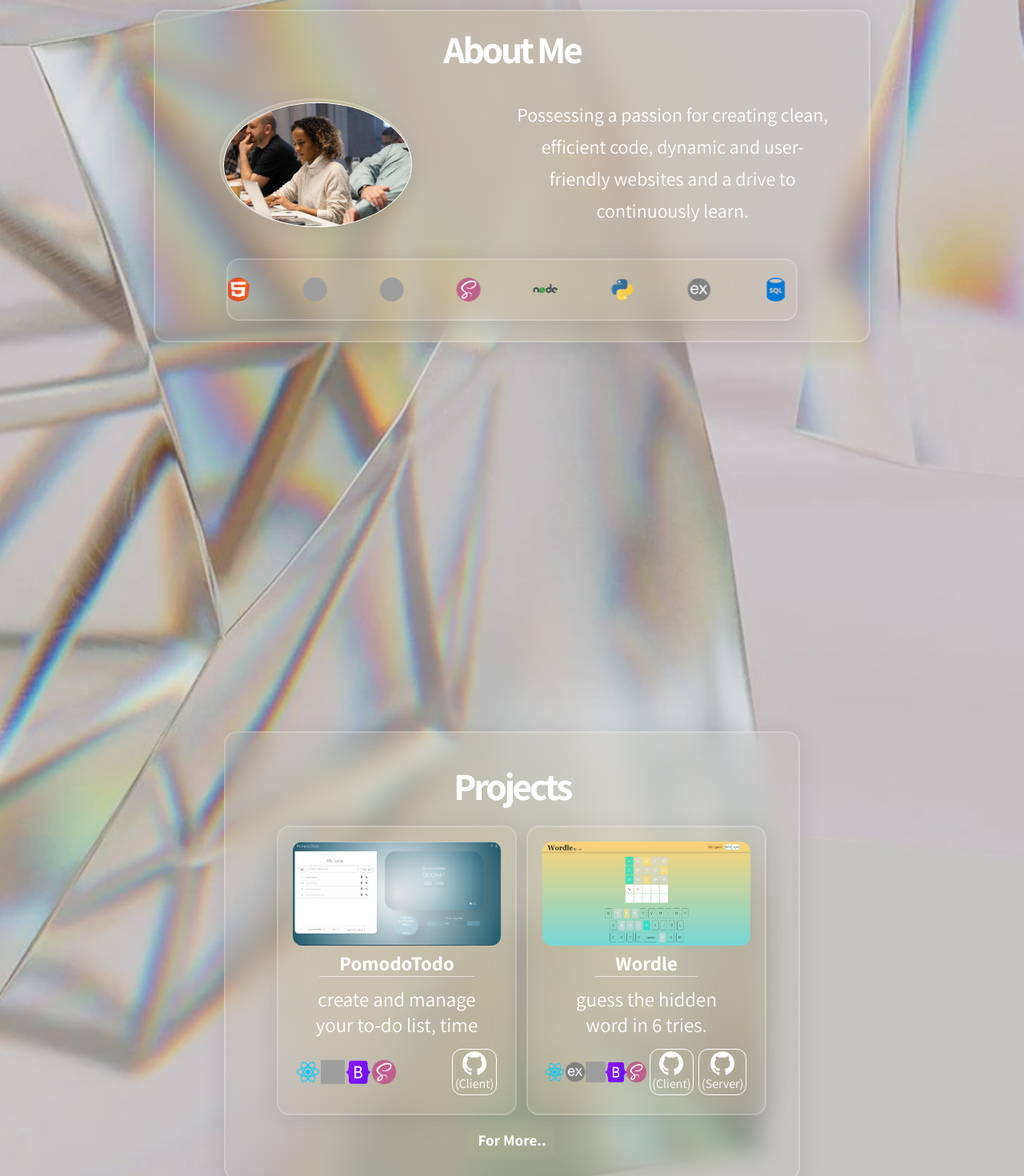
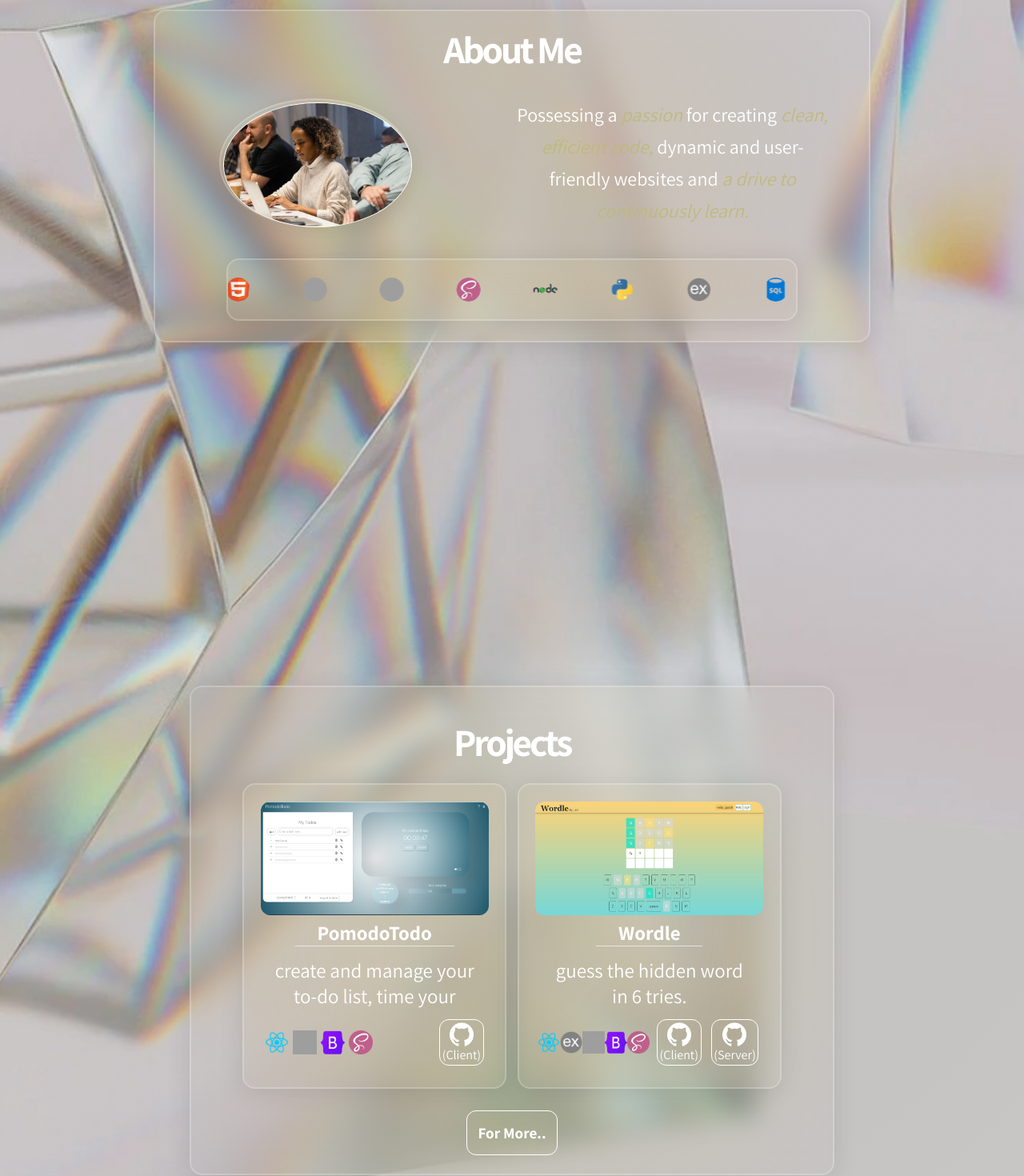
Before and after one commit to lielbidago/lielb-portfolio, a Next.js app: page / in a window 1280 px wide. Shown: the part 980-2450 px from the top of the page at 80% size. Built offline with nearby package versions, Linux system fonts and the light colour scheme; grey boxes are pictures that could not be loaded.

Commit message:
added further design and fixed issues at about section

```diff
--- a/app/globals.scss
+++ b/app/globals.scss
@@ -3,7 +3,7 @@
   --textColor: rgb(217, 215, 215);
   --hoverColor:rgba(255, 255, 255, 0.85);
   --accentLight:#beb878e3;
-  --accentDark:rgb(125, 65, 209);
+  --accentDark:rgba(208, 8, 234, 0.755);
   --theme1: var(--accentLight);
   --themeLight:rgb(205, 193, 159, 0.4);
   --themeDark:rgba(175, 137, 202, 0.155);
--- a/app/page.module.scss
+++ b/app/page.module.scss
@@ -4,7 +4,7 @@
   display: flex;
   flex-direction: column;
   align-items: center;
-  --tecklistLen: 11;
+  --techlistLen: 11;
 
 }
 
@@ -35,6 +35,8 @@
 
 .accent{
   color:var(--theme1);
+  font-style: italic;
+
 }
 
 .imageContainer{
@@ -196,13 +198,18 @@ $animationSpeed: 18s;
 }
 
 .projectsContent{
-  width:60%;
-  margin:20%;
+  width:65%;
+  margin:15%;
   display: flex;
   height:fit-content;
   flex-direction: column;
   align-items: center;
   padding:2% 5%;
+
+  .button{
+    border: white solid 1px;
+    margin-top: 3%;;
+  }
 }
 
 .projects .container{
@@ -233,17 +240,16 @@ $animationSpeed: 18s;
 }
 .contactContent .email{
   font-size: 1.5rem;
-  padding:1%;
-  border:2px solid var(--buttonColor);
   border-radius: 12px;
   margin-left: 7%;
+
   font-weight: bold;
   text-decoration: none;
 }
 
 .links, .email{
   text-align: center;
-
+  padding:2%;
 }
 .links{
   width: 20%;
@@ -286,11 +292,13 @@ $animationSpeed: 18s;
 
 .linksSection{
   div{
-    padding: 1% 3%;
-    margin: 2%;
+    padding: 2% 3%;
+    margin: 3%;
     display: flex;
     align-items: center;
     justify-content: center;
+
+
   }
 
   display: grid;
@@ -304,16 +312,19 @@ $animationSpeed: 18s;
     display: flex;
     align-items: center;
 
-
+    p{
+      font-size: 1.5rem;
+      margin:1%;
+    }
   }
 
   .emailLink{
     grid-area: email;
+
   }
 
   .resumeLink{
     grid-area: resume;
-
   }
 }
 
@@ -405,10 +416,59 @@ $animationSpeed: 18s;
   .contactContent{
     width: 90%;
   }
+  .about{
+    .text{
+      width: 100%;
+    }
 
-  .about .text p{
-    font-size: 1.5rem;
+    .text p{
+      font-size: 1.5rem;
+      line-height: 1.8rem;
+
+      .accent{
+        font-weight: bold;
+        color: rgb(255, 255, 255);
+        text-decoration: underline;
+        text-decoration-color: rgba(255, 255, 255, 0.429);
+      }
+    }
+
+    .aboutContent{
+      height: 90%;
+      width: 93%;
+      margin: 5%;
+      min-width: 0;
+
+      .techStack{
+        width: 100%;
+      }
+
+      .imageContainer{
+        width:90%;
+
+        img{
+          object-fit: contain;
+        }
+      }
+    }
   }
 
 
+
 }
+
+@media(max-width: 1113px){
+  .aboutContent{
+    display: flex;
+    flex-direction: column;
+    align-items: center;
+    height:60%;
+    padding: 5%;
+    justify-content: space-around;
+
+    .techStack{
+      margin-top: 6%;
+    }
+
+  }
+}
--- a/app/page.tsx
+++ b/app/page.tsx
@@ -29,18 +29,18 @@ export default function Home() {
         <div className={styles.aboutContent+' glass'}>
             <h1 className='pageHeader'>About Me</h1>
 
-              <div className={styles.imageContainer+' glass'}>
-                <Image src={image2.src} alt='image-of-liel-2' placeholder="blur" blurDataURL={image2.src}  style={{objectFit:'cover'}} sizes='(max-width: 768px) 100vw, 33vw' className={styles.liel} fill/>
-              </div>
+            <div className={styles.imageContainer+' glass'}>
+              <Image src={image2.src} alt='image-of-liel-2' placeholder="blur" blurDataURL={image2.src}  style={{objectFit:'cover'}} sizes='(max-width: 768px) 100vw, 33vw' className={styles.liel} fill/>
+            </div>
 
             <div className={styles.text}>
-              <p>Possessing a passion for creating clean, efficient code, dynamic and
-                      user-friendly websites and a drive to continuously learn.
+              <p>Possessing a <span className={styles.accent}>passion</span>  for creating <span className={styles.accent}>clean, efficient code, </span>dynamic and
+                      user-friendly websites and <span className={styles.accent}>a drive to continuously learn. </span>
               </p>
             </div>
             <div className={styles.techStack+' glass'}>
                 <div className={styles.track}>
-                {Object.keys(techStack).map((tch)=><div className={styles.techContainer} key={techStack[tch as techT].title}><Image src={techStack[tch as techT].icon.src} placeholder="blur" blurDataURL={techStack[tch as techT].icon.src} alt={techStack[tch as techT].title} sizes='(max-width: 768px) 100%, 33%' fill/></div>)}
+                                    {Object.keys(techStack).map((tch)=><div className={styles.techContainer} key={techStack[tch as techT].title}><Image src={techStack[tch as techT].icon.src} placeholder="blur" blurDataURL={techStack[tch as techT].icon.src} alt={techStack[tch as techT].title} sizes='(max-width: 768px) 100%, 33%' fill/></div>)}
 
                   {Object.keys(techStack).map((tch)=><div className={styles.techContainer} key={techStack[tch as techT].title}><Image src={techStack[tch as techT].icon.src} placeholder="blur" blurDataURL={techStack[tch as techT].icon.src} alt={techStack[tch as techT].title} sizes='(max-width: 768px) 100%, 33%' fill/></div>)}
                 </div>
@@ -64,7 +64,7 @@ export default function Home() {
           <div className={styles.linksSection+' glass'}>
 
             <div className={styles.linksDiv+' glass'}>
-              <p>contact me at:</p>
+              <p>contact me at</p>
               <a href="https://github.com/lielbidago" className={styles.links} aria-label='github link' target='_blank'><GithubSVG/></a>
               <span className={styles.or}>or</span>
               <a href="https://www.linkedin.com/in/liel-bidago/" className={styles.links} aria-label='linkedin link' target='_blank'><LinkedinSVG/></a>
```
